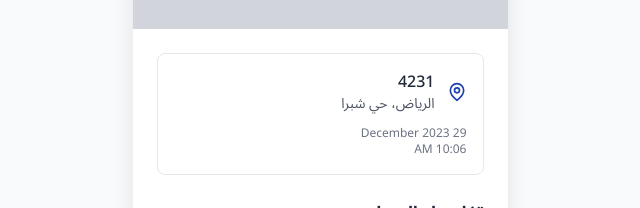
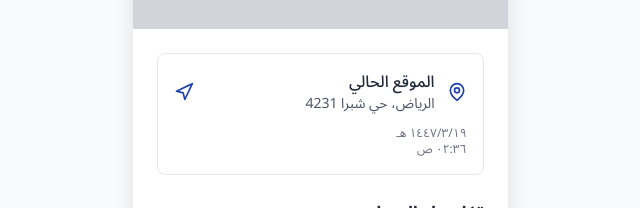
Before and after one commit to lonsieur-bit/prorpo, a React (Vite) app: page /address in a window 1280 px wide. Shown: the part 284-492 px from the top of the page, without its empty margins (320-960 px from the left). Built offline with nearby package versions, Linux system fonts and the light colour scheme.

Commit message:
Fix GPS functionality and Arabic translations

```diff
--- a/src/components/AddressConfirmation.tsx
+++ b/src/components/AddressConfirmation.tsx
@@ -1,11 +1,13 @@
 import React, { useState } from 'react';
 import { useNavigate } from 'react-router-dom';
-import { ArrowRight, MapPin, Edit3 } from 'lucide-react';
+import { ArrowRight, MapPin, Edit3, Navigation } from 'lucide-react';
 import StatusBar from './StatusBar';
 
 export default function AddressConfirmation() {
   const navigate = useNavigate();
   const [selectedAddress, setSelectedAddress] = useState('الموقع الرئيسي');
+  const [currentLocation, setCurrentLocation] = useState('الرياض، حي شبرا 4231');
+  const [isLoadingLocation, setIsLoadingLocation] = useState(false);
 
   const addresses = [
     { id: 1, name: 'الموقع الرئيسي', address: 'الرياض، حي شبرا 4231', distance: '1 كيلومتر' },
@@ -13,6 +15,41 @@ export default function AddressConfirmation() {
     { id: 3, name: 'خدمات متنوعة', address: 'الرياض، حي شبرا 4231', distance: '1 خدمة' },
     { id: 4, name: 'تجارة المتطلبات', address: 'الرياض، حي شبرا 4231', distance: '2 خدمة' }
   ];
+
+  const getCurrentLocation = () => {
+    setIsLoadingLocation(true);
+
+    if (navigator.geolocation) {
+      navigator.geolocation.getCurrentPosition(
+        async (position) => {
+          const { latitude, longitude } = position.coords;
+
+          try {
+            const response = await fetch(
+              `https://api.bigdatacloud.net/data/reverse-geocode-client?latitude=${latitude}&longitude=${longitude}&localityLanguage=ar`
+            );
+            const data = await response.json();
+
+            const address = data.locality || data.city || data.principalSubdivision || 'موقع غير محدد';
+            setCurrentLocation(`${address}, ${data.countryName || 'السعودية'}`);
+          } catch (error) {
+            console.error('Error getting address:', error);
+            setCurrentLocation(`الموقع الحالي: ${latitude.toFixed(4)}, ${longitude.toFixed(4)}`);
+          }
+
+          setIsLoadingLocation(false);
+        },
+        (error) => {
+          console.error('Error getting location:', error);
+          alert('لا يمكن الحصول على موقعك الحالي. يرجى التأكد من تفعيل خدمة الموقع.');
+          setIsLoadingLocation(false);
+        }
+      );
+    } else {
+      alert('متصفحك لا يدعم خدمة تحديد الموقع');
+      setIsLoadingLocation(false);
+    }
+  };
 
   const handleSubmit = () => {
     navigate('/payment');
@@ -46,13 +83,21 @@ export default function AddressConfirmation() {
               <div className="flex items-center gap-3 mb-3">
                 <MapPin size={20} className="text-primary-600" />
                 <div className="flex-1">
-                  <p className="font-medium text-gray-800">4231</p>
-                  <p className="text-sm text-gray-600">الرياض، حي شبرا</p>
+                  <p className="font-medium text-gray-800">الموقع الحالي</p>
+                  <p className="text-sm text-gray-600">{currentLocation}</p>
                 </div>
+                <button
+                  onClick={getCurrentLocation}
+                  disabled={isLoadingLocation}
+                  className="text-primary-600 hover:text-primary-700 disabled:opacity-50"
+                  title="تحديث الموقع"
+                >
+                  <Navigation size={20} className={isLoadingLocation ? 'animate-spin' : ''} />
+                </button>
               </div>
               <div className="text-xs text-gray-500">
-                <p>29 December 2023</p>
-                <p>10:06 AM</p>
+                <p>{new Date().toLocaleDateString('ar-SA')}</p>
+                <p>{new Date().toLocaleTimeString('ar-SA', { hour: '2-digit', minute: '2-digit' })}</p>
               </div>
             </div>
 
--- a/src/components/BookingDetails.tsx
+++ b/src/components/BookingDetails.tsx
@@ -1,14 +1,56 @@
 import React, { useState } from 'react';
 import { useNavigate } from 'react-router-dom';
-import { ArrowRight, MapPin, Plus } from 'lucide-react';
+import { ArrowRight, MapPin, Plus, Navigation } from 'lucide-react';
 import StatusBar from './StatusBar';
 
 export default function BookingDetails() {
   const navigate = useNavigate();
   const [selectedLocation, setSelectedLocation] = useState('الرياض، حي شبرا 4231');
   const [selectedColors, setSelectedColors] = useState([0, 1, 2]);
+  const [isLoadingLocation, setIsLoadingLocation] = useState(false);
 
   const colors = ['#1E40AF', '#0891B2', '#059669', '#DC2626', '#7C2D12', '#4338CA', '#0D9488', '#15803D'];
+
+  const getCurrentLocation = () => {
+    setIsLoadingLocation(true);
+
+    if (navigator.geolocation) {
+      navigator.geolocation.getCurrentPosition(
+        async (position) => {
+          const { latitude, longitude } = position.coords;
+
+          try {
+            // Using a reverse geocoding service to get address
+            const response = await fetch(
+              `https://api.bigdatacloud.net/data/reverse-geocode-client?latitude=${latitude}&longitude=${longitude}&localityLanguage=ar`
+            );
+            const data = await response.json();
+
+            const address = data.locality || data.city || data.principalSubdivision || 'موقع غير محدد';
+            setSelectedLocation(`${address}, ${data.countryName || 'السعودية'}`);
+          } catch (error) {
+            console.error('Error getting address:', error);
+            setSelectedLocation(`الموقع الحالي: ${latitude.toFixed(4)}, ${longitude.toFixed(4)}`);
+          }
+
+          setIsLoadingLocation(false);
+        },
+        (error) => {
+          console.error('Error getting location:', error);
+          alert('لا يمكن الحصول على موقعك الحالي. يرجى التأكد من تفعيل خدمة الموقع.');
+          setIsLoadingLocation(false);
+        },
+        {
+          enableHighAccuracy: true,
+          timeout: 10000,
+          maximumAge: 60000
+        }
+      );
+    } else {
+      alert('متصفحك لا يدعم خدمة تحديد الموقع');
+      setIsLoadingLocation(false);
+    }
+  };
 
   const handleSubmit = () => {
     navigate('/datetime');
@@ -38,7 +80,17 @@ export default function BookingDetails() {
                 placeholder="اختر موقعك"
               />
               <MapPin className="absolute left-3 top-1/2 transform -translate-y-1/2 text-gray-400" size={20} />
+              <button
+                type="button"
+                onClick={getCurrentLocation}
+                disabled={isLoadingLocation}
+                className="absolute right-3 top-1/2 transform -translate-y-1/2 text-primary-600 hover:text-primary-700 disabled:opacity-50"
+                title="استخدام الموقع الحالي"
+              >
+                <Navigation size={20} className={isLoadingLocation ? 'animate-spin' : ''} />
+              </button>
             </div>
+            <p className="text-xs text-gray-500 mt-1">انقر على أيقونة التنقل لاستخدام موقعك الحالي</p>
           </div>
 
           <div className="mb-6">
--- a/src/components/DateTimeSelection.tsx
+++ b/src/components/DateTimeSelection.tsx
@@ -43,7 +43,7 @@ export default function DateTimeSelection() {
               <h2 className="text-lg font-bold text-gray-800">التاريخ</h2>
               <div className="flex items-center gap-2">
                 <ChevronRight size={20} className="text-gray-400" />
-                <span className="text-sm text-gray-600">20 مارس</span>
+                <span className="text-sm text-gray-600">مارس 2024</span>
                 <ChevronLeft size={20} className="text-gray-400" />
               </div>
             </div>
--- a/src/components/HomeScreen.tsx
+++ b/src/components/HomeScreen.tsx
@@ -107,22 +107,22 @@ export default function HomeScreen() {
           <div className="flex justify-around">
             <button className="flex flex-col items-center gap-1">
               <Car size={20} className="text-primary-600" />
-              <span className="text-xs text-primary-600">حساب المحجوز</span>
+              <span className="text-xs text-primary-600">الرئيسية</span>
             </button>
             <button className="flex flex-col items-center gap-1">
               <Calendar size={20} className="text-gray-400" />
-              <span className="text-xs text-gray-400">هيدا</span>
+              <span className="text-xs text-gray-400">طلباتي</span>
             </button>
             <button className="flex flex-col items-center gap-1">
-              <User size={20} className="text-gray-400" />
-              <span className="text-xs text-gray-400">طيبان</span>
+              <Sparkles size={20} className="text-gray-400" />
+              <span className="text-xs text-gray-400">هدايا</span>
             </button>
             <button
               onClick={() => navigate('/profile')}
               className="flex flex-col items-center gap-1"
             >
               <User size={20} className="text-gray-400" />
-              <span className="text-xs text-gray-400">ارشيفي</span>
+              <span className="text-xs text-gray-400">حسابي</span>
             </button>
           </div>
         </div>
--- a/src/components/UserProfile.tsx
+++ b/src/components/UserProfile.tsx
@@ -9,10 +9,10 @@ export default function UserProfile() {
   const { user } = useApp();
 
   const menuItems = [
-    { icon: Phone, label: 'طلبان', color: 'text-pink-600' },
+    { icon: Phone, label: 'طلباتي', color: 'text-pink-600' },
     { icon: Settings, label: 'معلومات حسابي', color: 'text-gray-600' },
     { icon: HelpCircle, label: 'الدعم الفني المساعد', color: 'text-blue-600' },
-    { icon: Settings, label: 'اعدادات وإشعارات', color: 'text-gray-600' }
+    { icon: Settings, label: 'الإعدادات والإشعارات', color: 'text-gray-600' }
   ];
 
   return (
@@ -50,7 +50,7 @@ export default function UserProfile() {
           </div>
 
           <div className="mt-8 bg-gray-50 rounded-lg p-4">
-            <h2 className="text-lg font-bold text-gray-800 mb-4">التعليقات والتعليقات</h2>
+            <h2 className="text-lg font-bold text-gray-800 mb-4">الدعم والمساعدة</h2>
 
             <div className="bg-primary-100 rounded-lg p-4 mb-4">
               <div className="flex items-center justify-between mb-2">
@@ -58,7 +58,7 @@ export default function UserProfile() {
                 <Phone size={16} className="text-primary-600" />
               </div>
               <p className="text-primary-700 text-sm">{user.email}</p>
-              <p className="text-primary-600 text-xs">+964</p>
+              <p className="text-primary-600 text-xs">{user.phone}</p>
             </div>
 
             <div className="flex gap-4">
```
Also changed, not shown: src/components/OrderTracking.tsx (+11 -11 lines).
